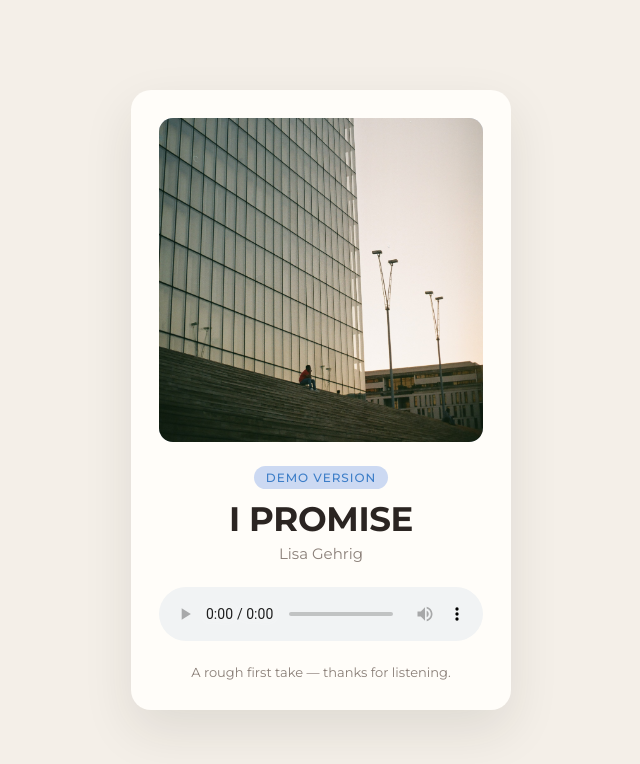
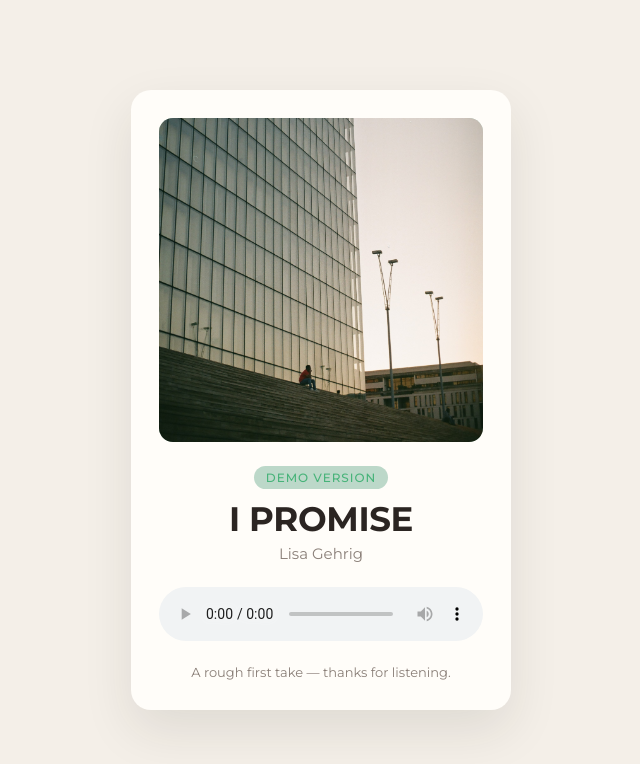
Before and after one commit to lisgeh2/lisa-gehrig, a plain HTML site: page i-promise/index.html in a window 1280 px wide. Shown: the whole page, without its empty margins (319-959 px from the left). Drawn offline with Linux system fonts and the light colour scheme.

Commit message:
green colors

```diff
--- a/i-promise/index.html
+++ b/i-promise/index.html
@@ -17,8 +17,8 @@
       --card: #fffdf9;
       --ink: #2b2522;         /* main text */
       --muted: #8a7f78;       /* secondary text */
-      --accent: #3d7ec8;      /* terracotta */
-      --accent-soft: #ccd9f2;
+      --accent: #47b379;      /* terracotta */
+      --accent-soft: #bcd8c9;
     }
 
     /* ---------- Page ---------- */
```
